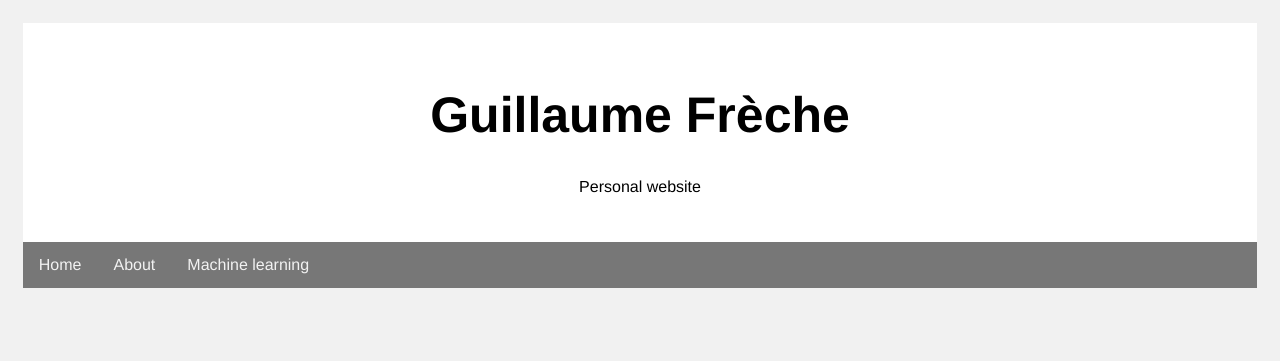
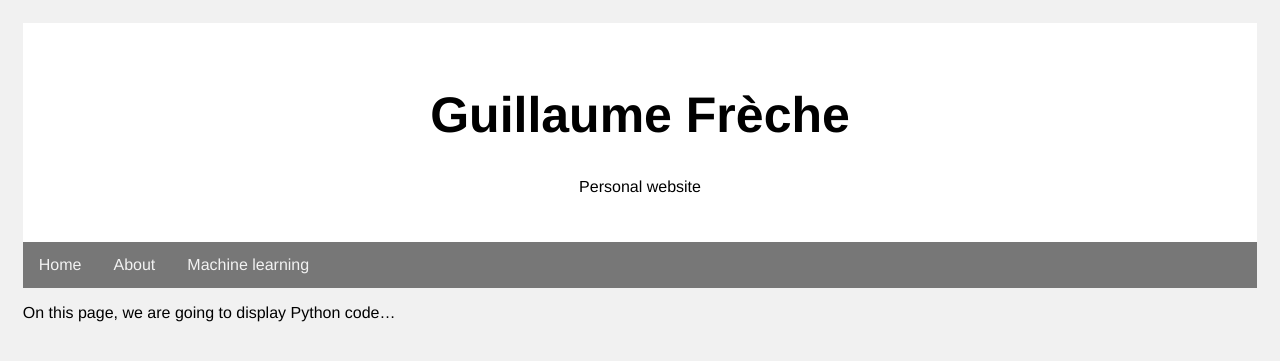
Before and after one commit to grfreche/grfreche.github.io, a Jekyll site: the page built from python_polynomial_regression.md, in a window 1280 px wide. Shown: the top 361 px of the page. Built offline with Jekyll 4.4.1, drawn with Linux system fonts in a browser that asks for light colours.

Commit message:
Update python_polynomial_regression.md

```diff
--- a/python_polynomial_regression.md
+++ b/python_polynomial_regression.md
@@ -3,3 +3,5 @@ layout: default
 title: Machine learning
 permalink: /python_polynomial_regression/
 ---
+
+On this page, we are going to display Python code...
```
